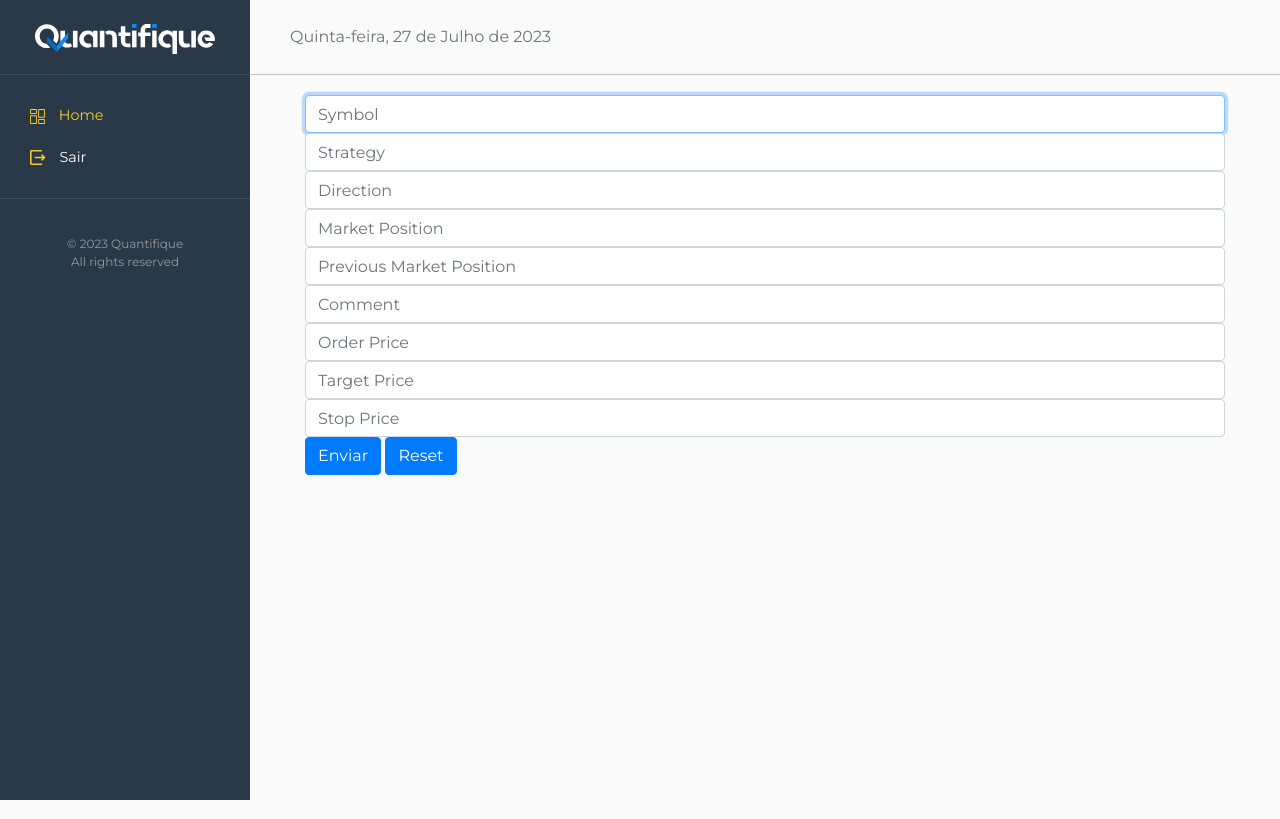
After one commit to luizgubarichello/CS50Web, a Django app: template capstone/main/templates/main/new_call.html in a window 1280 px wide. The commit adds this page. Run offline with Django 4.2, Linux system fonts and the light colour scheme; the template is opened without the code that fills it, so the values that code supplies are empty; some libraries are stand-ins or nearby versions.

Commit message:
updated capstone

```diff
--- a/capstone/main/templates/main/layout.html
+++ b/capstone/main/templates/main/layout.html
@@ -35,7 +35,7 @@
 
             <ul class="list-unstyled components">
                 <li class="active">
-                    <a href="">
+                    <a href="{% url 'main_home' %}">
                         <img alt="icon" class="icon" src="{% static 'main/sidebar-icons/icon-home.svg' %}" height="15">
                         <span class="sidebar-text">Home</span>
                     </a>
--- /dev/null
+++ b/capstone/main/templates/main/new_call.html
@@ -0,0 +1,30 @@
+{% extends "main/layout.html" %}
+{% load static %}
+
+{% block body %}
+
+    <div class="container-fluid" id="container-main">
+        {% if status %}
+            <div>{{ status }}</div>
+        {% endif %}
+        <form action="{% url 'calls_api' %}" method="post">
+            <input autofocus class="form-control" type="text" name="symbol" placeholder="Symbol">
+            <input class="form-control" type="text" name="strategy" placeholder="Strategy">
+            <input class="form-control" type="text" name="direction" placeholder="Direction">
+            <input class="form-control" type="text" name="market_position" placeholder="Market Position">
+            <input class="form-control" type="text" name="prev_market_position" placeholder="Previous Market Position">
+            <input class="form-control" type="text" name="comment" placeholder="Comment">
+            <input class="form-control" type="number" name="order_price" placeholder="Order Price">
+            <input class="form-control" type="number" name="target_price" placeholder="Target Price">
+            <input class="form-control" type="number" name="stop_price" placeholder="Stop Price">
+            <input class="btn btn-primary" type="submit" value="Enviar">
+            <input class="btn btn-primary" type="reset">
+        </form>
+
+    </div>
+
+{% endblock %}
+
+{% block script %}
+
+{% endblock %}
```
Also changed, not shown: capstone/main/views.py (+23 -16 lines).
